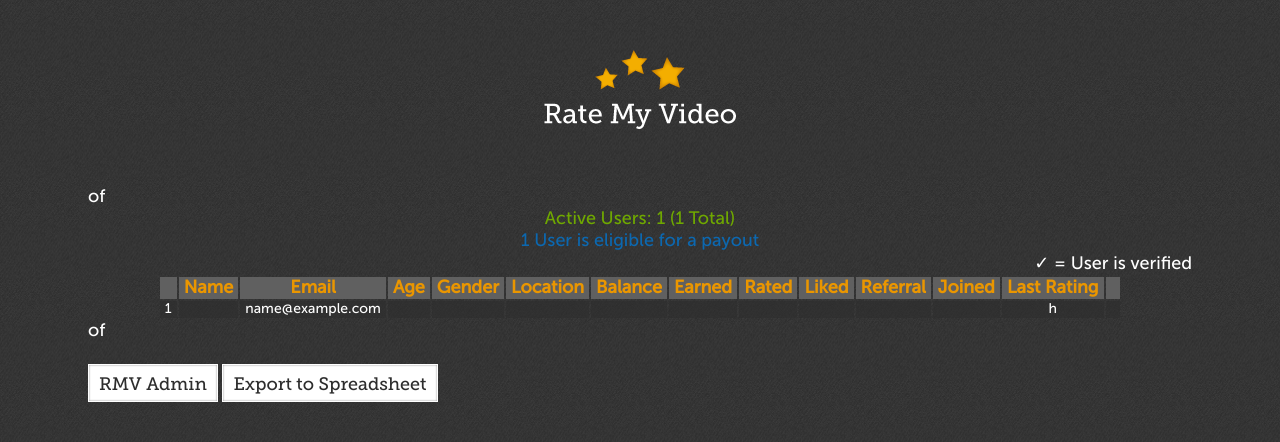
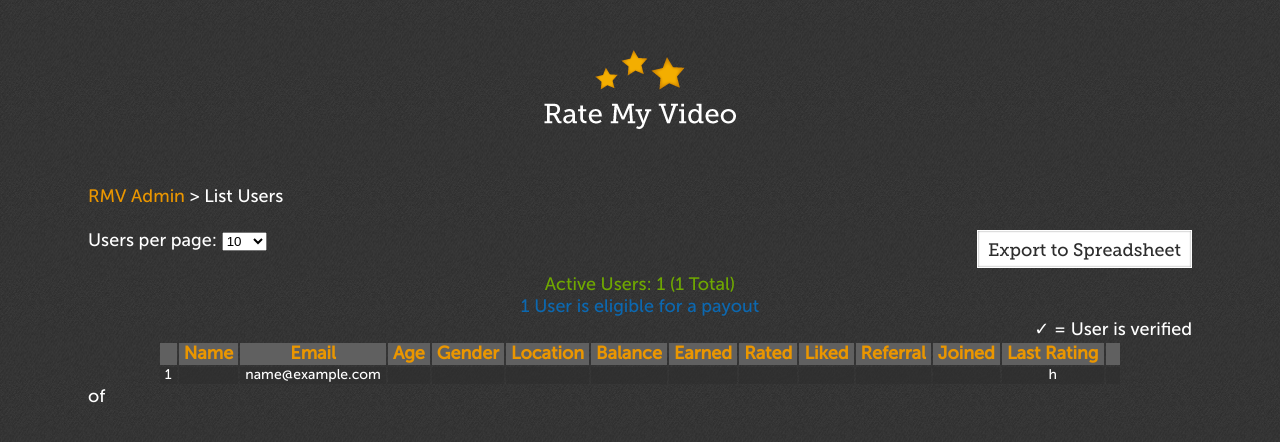
Before and after one commit to a-huy/ratemyvideo, a Django app: template rmvadmin/templates/list_users.html in a window 1280 px wide. Shown: the top 442 px of the page. Run offline with Django 3.2, Linux system fonts and the light colour scheme; tables that the repository leaves empty hold one stand-in row (values such as "Sample post"); the template is opened without the code that fills it: values that come from a table or form of the project are taken from there, most other values are stand-ins (such as "Sample title", 1, 10 or a date in 2020); parts of the project's set-up code (start-up, migrations or seed data) failed here and were passed over; some web fonts are replaced.

Commit message:
added pagination for users and videos list

```diff
--- a/content/assets/scripts/rmvadmin/list_users.js
+++ b/content/assets/scripts/rmvadmin/list_users.js
@@ -5,3 +5,12 @@ $('#xlsx-export-button').click(function() {
     else export_str = '&' + export_str;
     window.location = window.location.href + export_str;
 });
+
+$('#num-select').change(function() {
+    var num = $('#num-select').val();
+    var loc = window.location.origin + '/rmvadmin/list_users/?';
+    if (jsonVars['filter']) loc += 'filter=' + jsonVars['filter'] + '&';
+    if (jsonVars['rev'] == 'true') loc += 'rev&';
+    loc += 'num=' + num;
+    window.location = loc;
+});
--- a/content/assets/styles/rmvadmin/list_users.css
+++ b/content/assets/styles/rmvadmin/list_users.css
@@ -1,6 +1,8 @@
 .user-info { font-size: 14px; }
 .active { background-color: #6FA800; }
 .payout { background-color: #0C68B0; }
+.left { float: left; }
+.right { float: right; }
 
 #quick-stats { text-align: center; color: #6FA800; }
 #stats-payout { color: #0C68B0; }
--- a/rmvadmin/templates/list_users.html
+++ b/rmvadmin/templates/list_users.html
@@ -6,19 +6,18 @@
 {% endblock head %}
 
 {% block body %}
-<div class="pagination">
-    <span class="step-links">
-        {% if users.has_previous %}
-            <a href="?page={{ users.previous_page_number }}&num={{ users.paginator.per_page }}"><</a>
-        {% endif %}
-        <span class="current-page">
-            {{ users.number }} of {{ users.paginator.num_pages }}
-        </span>
-        {% if users.has_next %}
-            <a href="?page={{ users.next_page_number }}&num={{ users.paginator.per_page }}">></a>
-        {% endif %}
-    </span>
+<a href="{% url rmvhome %}">RMV Admin</a> > List Users<br /><br />
+<div class="left">
+    Users per page:
+    <select id="num-select">
+        <option value="10" {% if num == 10 %}selected{% endif %}>10</option>
+        <option value="25" {% if num == 25 %}selected{% endif %}>25</option>
+        <option value="50" {% if num == 50 %}selected{% endif %}>50</option>
+        <option value="100" {% if num == 100 %}selected{% endif %}>100</option>
+        <option value="all" {% if num > 100 %}selected{% endif %}>All</option>
+    </select>
 </div>
+<a id="xlsx-export-button" class="button right">Export to Spreadsheet</a><br /><br />
 
 <div id="quick-stats">
     <span id="stats-active">Active Users: {{ total_active }} ({{ total_users }} Total)</span><br />
@@ -31,19 +30,19 @@
 <table id="users-table">
     <tr class="labels">
         <td>&nbsp;</td>
-        <td><a href="{% url list_users %}?filter=real_name{% if not rev %}&rev{% endif %}">Name</a></td>
-        <td><a href="{% url list_users %}?filter=email{% if not rev %}&rev{% endif %}">Email</a></td>
-        <td><a href="{% url list_users %}?filter=age{% if not rev %}&rev{% endif %}">Age</a></td>
-        <td><a href="{% url list_users %}?filter=gender{% if not rev %}&rev{% endif %}">Gender</a></td>
-        <td><a href="{% url list_users %}?filter=location{% if not rev %}&rev{% endif %}">Location</a></td>
-        <td><a href="{% url list_users %}?filter=balance{% if not rev %}&rev{% endif %}">Balance</a></td>
-        <td><a href="{% url list_users %}?filter=earned{% if not rev %}&rev{% endif %}">Earned</a></td>
-        <td><a href="{% url list_users %}?filter=rated{% if not rev %}&rev{% endif %}">Rated</a></td>
-        <td><a href="{% url list_users %}?filter=liked{% if not rev %}&rev{% endif %}">Liked</a></td>
-        <td><a href="{% url list_users %}?filter=referral{% if not rev %}&rev{% endif %}">Referral</a></td>
-        <td><a href="{% url list_users %}?filter=created_date{% if not rev %}&rev{% endif %}">Joined</a></td>
+        <td><a href="{% url list_users %}?filter=real_name{% if not rev %}&rev{% endif %}&num={{ num }}">Name</a></td>
+        <td><a href="{% url list_users %}?filter=email{% if not rev %}&rev{% endif %}&num={{ num }}">Email</a></td>
+        <td><a href="{% url list_users %}?filter=age{% if not rev %}&rev{% endif %}&num={{ num }}">Age</a></td>
+        <td><a href="{% url list_users %}?filter=gender{% if not rev %}&rev{% endif %}&num={{ num }}">Gender</a></td>
+        <td><a href="{% url list_users %}?filter=location{% if not rev %}&rev{% endif %}&num={{ num }}">Location</a></td>
+        <td><a href="{% url list_users %}?filter=balance{% if not rev %}&rev{% endif %}&num={{ num }}">Balance</a></td>
+        <td><a href="{% url list_users %}?filter=earned{% if not rev %}&rev{% endif %}&num={{ num }}">Earned</a></td>
+        <td><a href="{% url list_users %}?filter=rated{% if not rev %}&rev{% endif %}&num={{ num }}">Rated</a></td>
+        <td><a href="{% url list_users %}?filter=liked{% if not rev %}&rev{% endif %}&num={{ num }}">Liked</a></td>
+        <td><a href="{% url list_users %}?filter=referral{% if not rev %}&rev{% endif %}&num={{ num }}">Referral</a></td>
+        <td><a href="{% url list_users %}?filter=created_date{% if not rev %}&rev{% endif %}&num={{ num }}">Joined</a></td>
         <td>
-            <a href="{% url list_users %}?filter=tslr{% if not rev %}&rev{% endif %}">Last Rating</a>
+            <a href="{% url list_users %}?filter=tslr{% if not rev %}&rev{% endif %}&num={{ num }}">Last Rating</a>
         </td>
         <td>&nbsp;</td>
     </tr>
@@ -86,8 +85,6 @@
     </span>
 </div>
 <br />
-<a class="button" href="{% url rmvhome %}">RMV Admin</a>
-<a id="xlsx-export-button" class="button">Export to Spreadsheet</a>
 {% endblock body %}
 
 {% block styles %}
```
Also changed, not shown: content/assets/scripts/rmvadmin/list_videos.js (added, +8 -0 lines), rmvadmin/templates/list_videos.html (+18 -8 lines), rmvadmin/views.py (+29 -21 lines).
